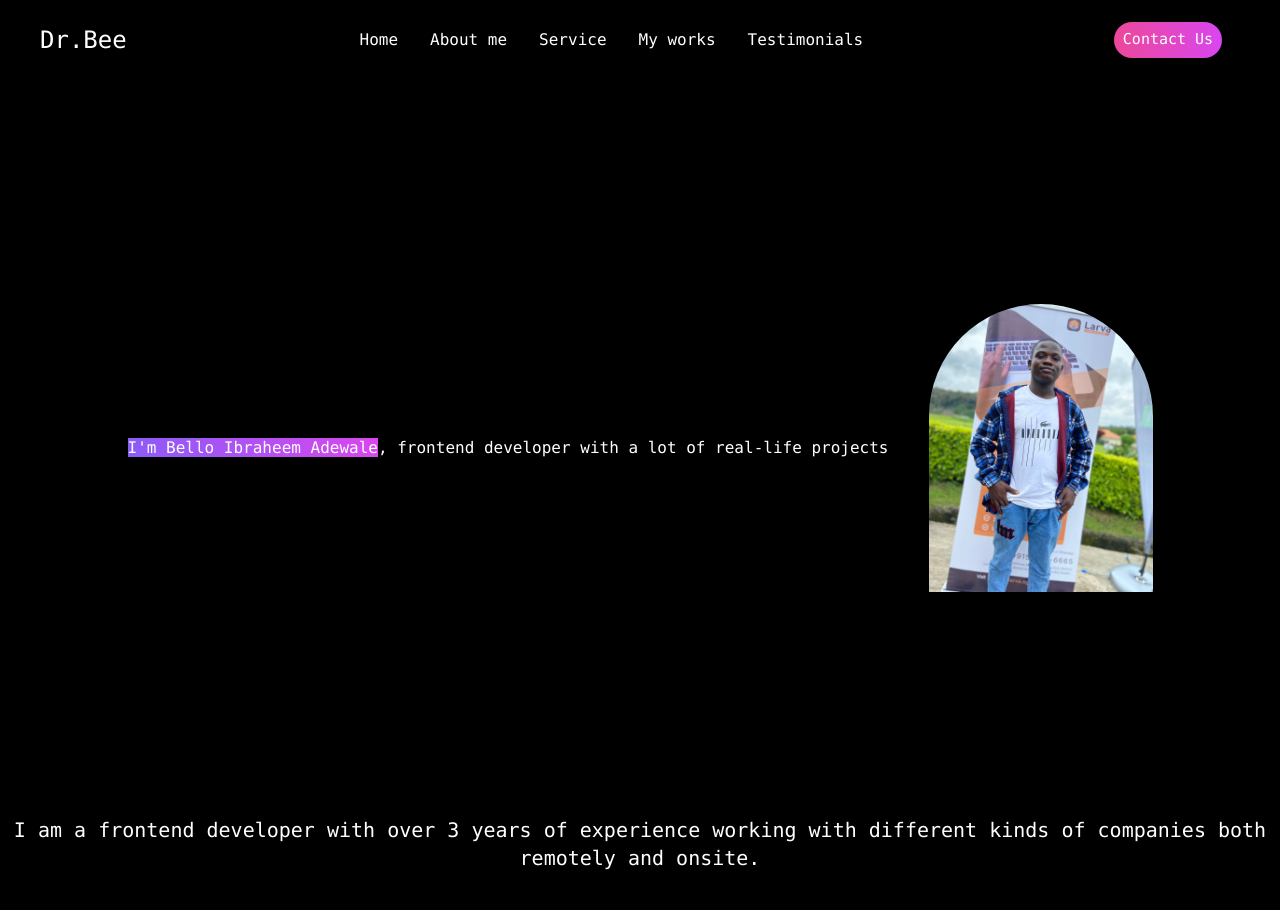
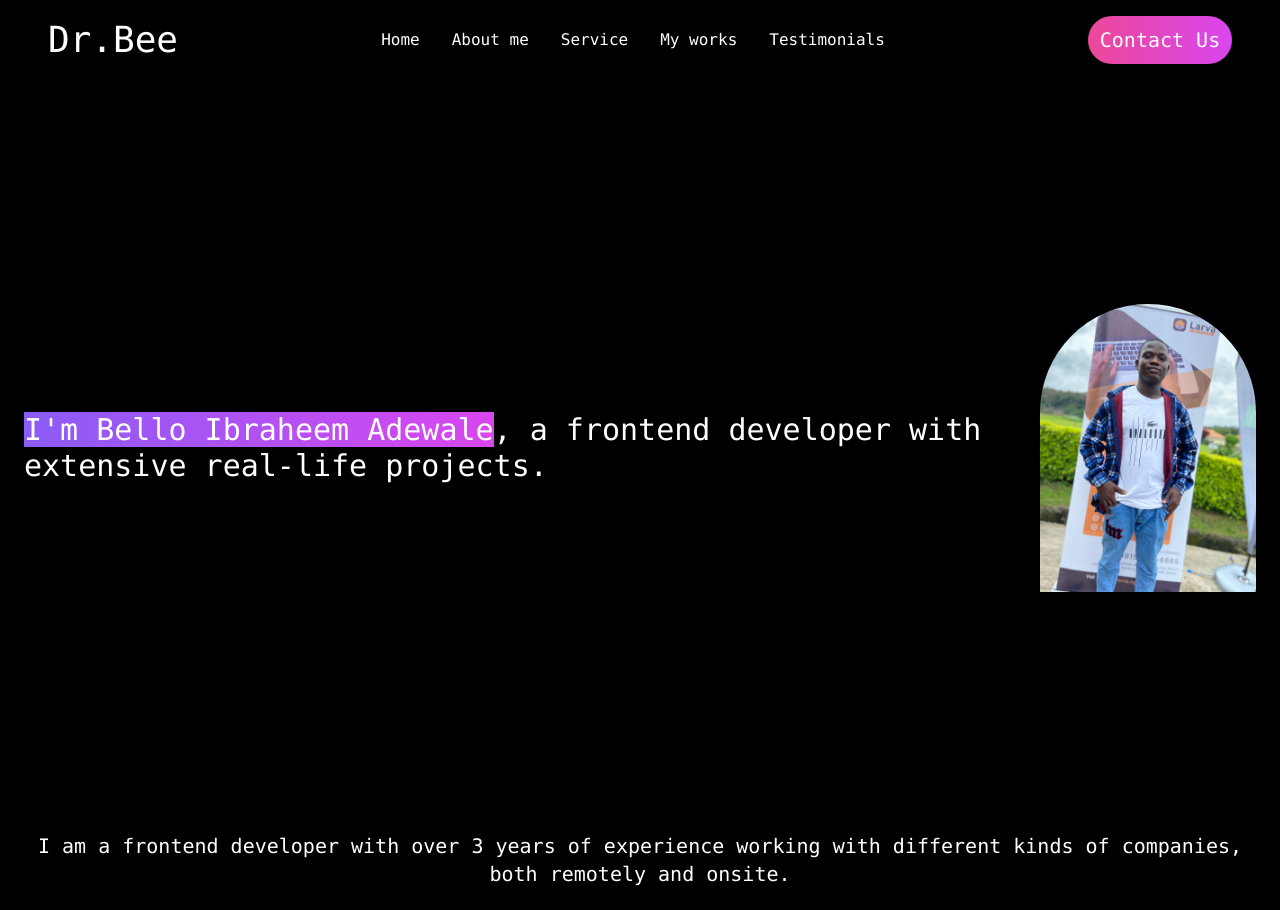
Before and after one commit to bello-ibraheem-adewale/my-portiforlio, a React (Vite) app: page / in a window 1280 px wide. Shown: the top 910 px of the page. Built offline with nearby package versions, Linux system fonts and the light colour scheme.

Commit message:
add styyle to home component

```diff
--- a/src/page/Home.jsx
+++ b/src/page/Home.jsx
@@ -11,9 +11,10 @@ const Home = () => {
   };
 
   return (
-    <div className='w-[100vw] min-h-screen bg-black text-white font-mono'>
-      <nav className='flex justify-between items-center py-4 px-6 tablet:px-10 laptop:px-10'>
-        <h1 className='text-2xl'>Dr.Bee</h1>
+    <div className='w-full min-h-screen bg-black text-white font-mono'>
+      <nav className='flex justify-between items-center py-4 px-6 tablet:px-10 laptop:px-12'>
+        <h1 className='text-2xl tablet:text-3xl laptop:text-4xl'>Dr.Bee</h1>
+
         <div className='hidden tablet:flex laptop:flex justify-evenly gap-8'>
           <Link to="/" onClick={() => setMenuOpen(false)}>Home</Link>
           <Link to="/about" onClick={() => setMenuOpen(false)}>About me</Link>
@@ -23,7 +24,7 @@ const Home = () => {
         </div>
 
         <div>
-          <Link to="/contact" className='bg-gradient-to-r from-pink-500 to-fuchsia-500 transition-colors bg-blend-lighten hover:transform scale-75 hidden tablet:flex laptop:flex w-36 h-12 rounded-full pt-2 justify-center text-xl text-center'>
+          <Link to="/contact" className='bg-gradient-to-r from-pink-500 to-fuchsia-500 transition-transform hover:scale-105 hidden tablet:flex laptop:flex w-36 h-12 rounded-full justify-center items-center text-xl'>
             Contact Us
           </Link>
         </div>
@@ -37,32 +38,36 @@ const Home = () => {
         </div>
 
         {menuOpen && (
-          <div className='absolute top-16 right-0 w-48 text-center bg-slate-400 flex flex-col items-center py-4 tablet:hidden laptop:hidden'>
-            <Link to="/" onClick={() => setMenuOpen(false)} className='py-2 hover:bg-gradient-to-r from-violet-500 to-fuchsia-500 w-48'>Home</Link>
-            <Link to="/about" onClick={() => setMenuOpen(false)} className='py-2 hover:bg-gradient-to-r from-violet-500 to-fuchsia-500 w-48'>About me</Link>
-            <Link to="/service" onClick={() => setMenuOpen(false)} className='py-2 hover:bg-gradient-to-r from-violet-500 to-fuchsia-500 w-48'>Service</Link>
-            <Link to="/work" onClick={() => setMenuOpen(false)} className='py-2 hover:bg-gradient-to-r from-violet-500 to-fuchsia-500 w-48'>My works</Link>
-            <Link to="/testimonials" onClick={() => setMenuOpen(false)} className='py-2 hover:bg-gradient-to-r from-violet-500 to-fuchsia-500 w-48'>Testimonials</Link>
+          <div className='absolute top-16 right-0 w-48 text-center bg-gray-700 rounded-lg flex flex-col items-center py-4 tablet:hidden laptop:hidden'>
+            <Link to="/" onClick={() => setMenuOpen(false)} className='py-2 w-full hover:bg-gradient-to-r from-violet-500 to-fuchsia-500'>Home</Link>
+            <Link to="/about" onClick={() => setMenuOpen(false)} className='py-2 w-full hover:bg-gradient-to-r from-violet-500 to-fuchsia-500'>About me</Link>
+            <Link to="/service" onClick={() => setMenuOpen(false)} className='py-2 w-full hover:bg-gradient-to-r from-violet-500 to-fuchsia-500'>Service</Link>
+            <Link to="/work" onClick={() => setMenuOpen(false)} className='py-2 w-full hover:bg-gradient-to-r from-violet-500 to-fuchsia-500'>My works</Link>
+            <Link to="/testimonials" onClick={() => setMenuOpen(false)} className='py-2 w-full hover:bg-gradient-to-r from-violet-500 to-fuchsia-500'>Testimonials</Link>
           </div>
         )}
       </nav>
 
-      <div className='flex flex-col tablet:flex-row laptop:flex-row p-5 justify-center items-center gap-10 min-h-[calc(100vh-64px)]'>
-        <h1 className='text-center tablet:text-left'>
-          <span className='bg-gradient-to-r from-violet-500 to-fuchsia-500'>I'm Bello Ibraheem Adewale</span>, frontend developer with a lot of real-life projects
+      <div className='flex flex-col tablet:flex-row laptop:flex-row p-6 justify-center items-center gap-10 min-h-[calc(100vh-64px)]'>
+        <h1 className='text-center tablet:text-left text-lg tablet:text-2xl laptop:text-3xl'>
+          <span className='bg-gradient-to-r from-violet-500 to-fuchsia-500'>I'm Bello Ibraheem Adewale</span>, a frontend developer with extensive real-life projects.
         </h1>
         <img className='w-56 h-72 bg-cover rounded-tr-full rounded-tl-full' src={image9} alt="Profile" />
       </div>
 
-      <div className='w-screen flex flex-col justify-center text-center'>
-        <p className='text-[10px] tablet:text-xs laptop:text-xl'>
-          I am a frontend developer with over 3 years of experience working with different kinds of companies both remotely and onsite.
+      <div className='w-full flex flex-col justify-center text-center p-4'>
+        <p className='text-xs tablet:text-lg laptop:text-xl'>
+          I am a frontend developer with over 3 years of experience working with different kinds of companies, both remotely and onsite.
         </p>
       </div>
 
-      <div className='w-screen flex flex-col tablet:flex-row laptop:flex-row items-center justify-center gap-4 p-10'>
-        <Link to="/connect" className='bg-gradient-to-r from-violet-500 to-fuchsia-500 w-60 h-10 rounded-full text-center pt-1 border-2 border-b-white'>Connect me</Link>
-        <Link to="/resume" className='bg-gradient-to-r from-pink-500 to-fuchsia-500 w-60 h-10 rounded-full text-center pt-1 border-2 border-b-white'>My resume</Link>
+      <div className='w-full flex flex-col tablet:flex-row laptop:flex-row items-center justify-center gap-6 p-10'>
+        <Link to="/connect" className='bg-gradient-to-r from-violet-500 to-fuchsia-500 w-60 h-10 rounded-full text-center pt-2 transition-transform hover:scale-105'>
+          Connect with me
+        </Link>
+        <Link to="/resume" className='bg-gradient-to-r from-pink-500 to-fuchsia-500 w-60 h-10 rounded-full text-center pt-2 transition-transform hover:scale-105'>
+          My Resume
+        </Link>
       </div>
     </div>
   );
```
